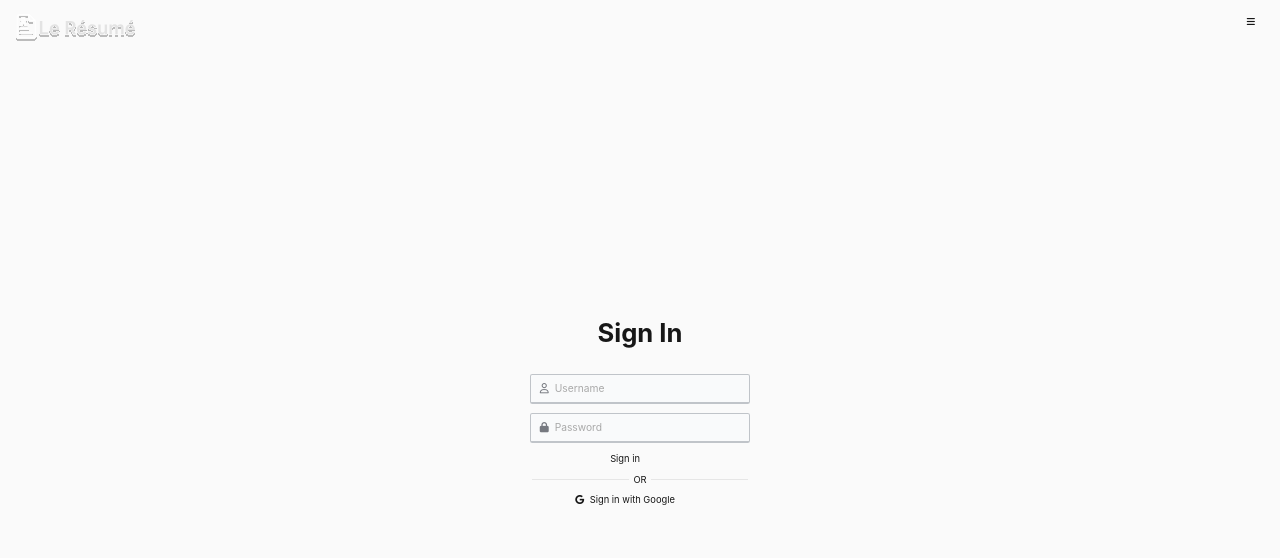
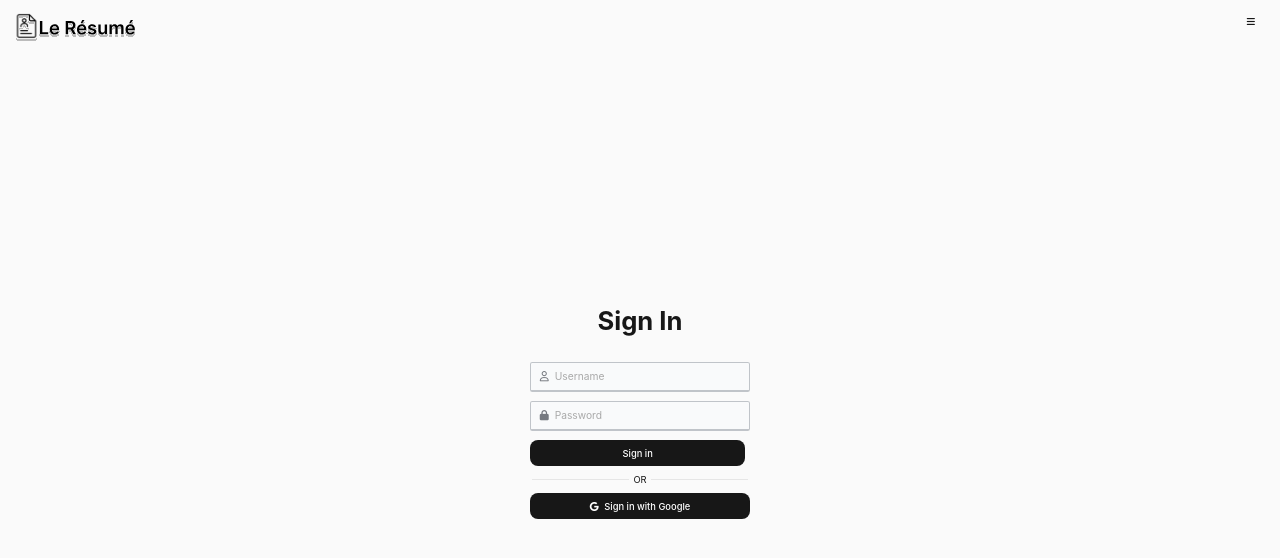
Before and after one commit to hypertensiune/LeResume, a React (Vite) app: page /signin in a window 1280 px wide. Shown: the top 558 px of the page. Built offline with nearby package versions, Linux system fonts and the light colour scheme; no server answers; the HTML template or start-up script is replaced by a standard one.

Commit message:
Fixed resume building when not signed in

```diff
--- a/src/App.tsx
+++ b/src/App.tsx
@@ -44,7 +44,7 @@ function App() {
         <Route path='/build' element={<Build />} />
         <Route path='/templates' element={<ChooseTemplate darkmode={darkmode} />} />
         <Route path='/me' element={<Me darkmode={darkmode}/>}/>
-        <Route path='/signin' element={<Signin/>} />
+        <Route path='/signin' element={<Signin darkmode={darkmode}/>} />
         <Route path='/shared/:user/:rid' element={<Shared/>}/>
         <Route path='*' element={<h1>404 Page not found!</h1>} />
       </Routes>
--- a/src/AppMenu.tsx
+++ b/src/AppMenu.tsx
@@ -3,6 +3,7 @@ import { useNavigate } from "react-router-dom";
 
 import { AppContext } from "@context/ProviderContext";
 import useAuth from "@hooks/useAuth";
+import { clearLocalStorage } from "@services/localstorage";
 
 export default function AppMenu({darkmode, setDarkmode}: any) {
 
@@ -67,6 +68,7 @@ export default function AppMenu({darkmode, setDarkmode}: any) {
         <div onClick={() => {
           if(isAuthenticated) {
             services.auth.signOut();
+            clearLocalStorage();
             navigate('/');
           } else {
             navigate('/signin');
--- a/src/pages/Build/components/Form.tsx
+++ b/src/pages/Build/components/Form.tsx
@@ -8,6 +8,7 @@ import { getTimestamp } from '@services/time';
 import * as Forms from './forms';
 
 import roadmap from '@assets/roadmap';
+import useAuth from '@hooks/useAuth';
 
 const steps = ["basics", "education", "projects", "work", "skills", "certitifications"];
 
@@ -17,6 +18,7 @@ export default function Form({ resume, setResume } : { resume: Resume, setResume
   const step = steps.findIndex(step => step == searchParams.get("step"));
 
   const services = useContext(AppContext);
+  const auth = useAuth(services.auth);
 
   const saveDataToStorage = () => {
     const time = getTimestamp();
@@ -27,7 +29,10 @@ export default function Form({ resume, setResume } : { resume: Resume, setResume
     });
 
     saveResumeToLocalStorage(resume);
-    services.db.uploadResume(services.auth.getUserId(), resume);
+
+    if(auth) {
+      services.db.uploadResume(services.auth.getUserId(), resume);
+    }
 
     localStorage.setItem("step", steps[step]);
   }
--- a/src/pages/ChooseTemplate/index.tsx
+++ b/src/pages/ChooseTemplate/index.tsx
@@ -15,6 +15,7 @@ import logod from '@assets/logo.svg';
 import logol from '@assets/logolight.svg';
 
 import './choosetemplate.scss';
+import useAuth from '@hooks/useAuth';
 
 function Template({ src, onClick, ...props }: any) {
   return (
@@ -33,15 +34,24 @@ export default function ChooseTemplate({darkmode}: any) {
   const navigate = useNavigate();
   const services = useContext(AppContext);
 
+  const auth = useAuth(services.auth);
+
   async function prepareForNewBuild(templateID: number) {
     clearLocalStorage();
 
     const resume = {...emptyResume};
-    const id = await services.db.getMetadata(services.auth.getUserId(), 'increment');
-    services.db.setMetadata(services.auth.getUserId(), 'increment', parseInt(id) + 1);
 
-    resume.id = id;
-    resume.name = `Resume #${id}`;
+    if(auth) {
+      const id = await services.db.getMetadata(services.auth.getUserId(), 'increment');
+      services.db.setMetadata(services.auth.getUserId(), 'increment', parseInt(id) + 1);
+
+      resume.id = id;
+      resume.name = `Resume #${id}`;
+    } else {
+      resume.id = 0;
+      resume.name = 'Resume #Local';
+    }
+
     resume.template = templateID;
     resume.created = getTimestamp();
 
--- a/src/pages/Signin/index.tsx
+++ b/src/pages/Signin/index.tsx
@@ -7,6 +7,7 @@ import logod from '@assets/logo.svg';
 import logol from '@assets/logolight.svg';
 
 import './signin.scss'
+import { clearLocalStorage } from '@services/localstorage';
 
 export default function Signin({darkmode}: any) {
 
@@ -20,6 +21,7 @@ export default function Signin({darkmode}: any) {
   async function signIn(user: string, password: string, navigate: NavigateFunction) {
     const result = await services.auth.signInWithEmail(user, password);
     if(result) {
+      clearLocalStorage();
       navigate('/me');
     }
   }
@@ -27,6 +29,7 @@ export default function Signin({darkmode}: any) {
   async function signInGoogle() {
     const result = await services.auth.signInWithGoogle();
     if(result) {
+      clearLocalStorage();
       navigate('/me');
     }
   }
@@ -34,7 +37,7 @@ export default function Signin({darkmode}: any) {
   return (
     <>
       <div id='logo' onClick={() => navigate('/')}>
-        <img src={darkmode ? logod : logol}/>
+        <img src={darkmode ? logol : logod}/>
       </div>
       <div className="login">
         <h2 style={{textAlign: "center"}}>Sign In</h2>
@@ -46,18 +49,16 @@ export default function Signin({darkmode}: any) {
           <i className='fa-solid fa-lock'></i>
           <input type='text' placeholder='Password' onChange={e => setPassword(e.target.value)} />
         </div>
-        <a onClick={() => signIn(user, password, navigate)}>Sign in</a>
+        <button className='primary' onClick={() => signIn(user, password, navigate)}>Sign in</button>
         <div className="separator">
           <span className='line'/>
           <span>OR</span>
           <span className='line'/>
         </div>
-        <a onClick={() => signInGoogle()}>
-          <span>
-            <i className="fa-brands fa-google"></i>
-            <span style={{marginLeft: "3%"}}>Sign in with Google</span>
-          </span>
-        </a>
+        <button className='primary' onClick={() => signInGoogle()}>
+          <i className="fa-brands fa-google" style={{marginRight: '3%'}}></i>
+          Sign in with Google
+        </button>
       </div>
     </>
   )
--- a/src/services/auth.ts
+++ b/src/services/auth.ts
@@ -22,13 +22,18 @@ export class Authentication {
 
   public getUserName() {
     const auth = getAuth(this.app);
-    const name = auth.currentUser!.displayName;
+
+    if(auth == null || auth.currentUser == null) {
+      return '';
+    }
+
+    const name = auth.currentUser.displayName;
 
     if(name != null) {
       return name;
     }
 
-    return auth.currentUser!.email;
+    return auth.currentUser.email;
   }
 
   public async signInWithEmail(email: string, password: string) {
```
